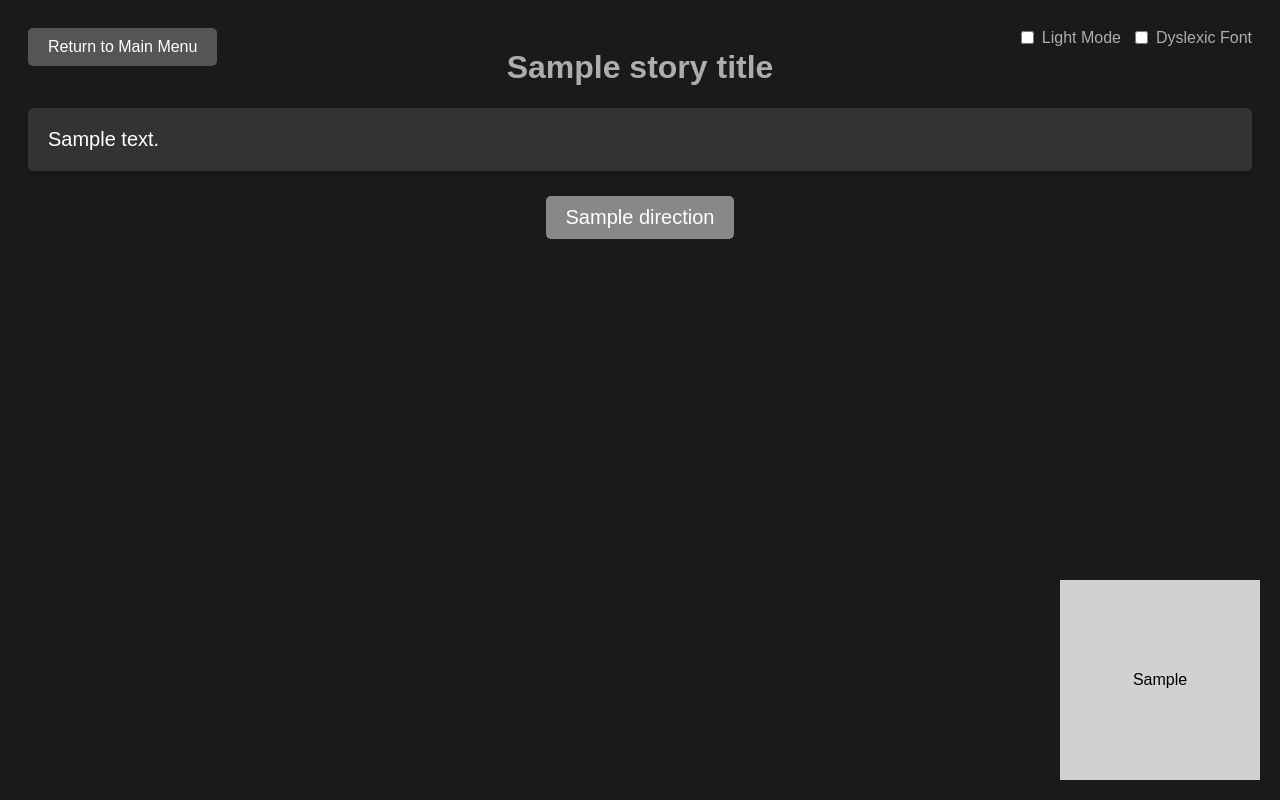
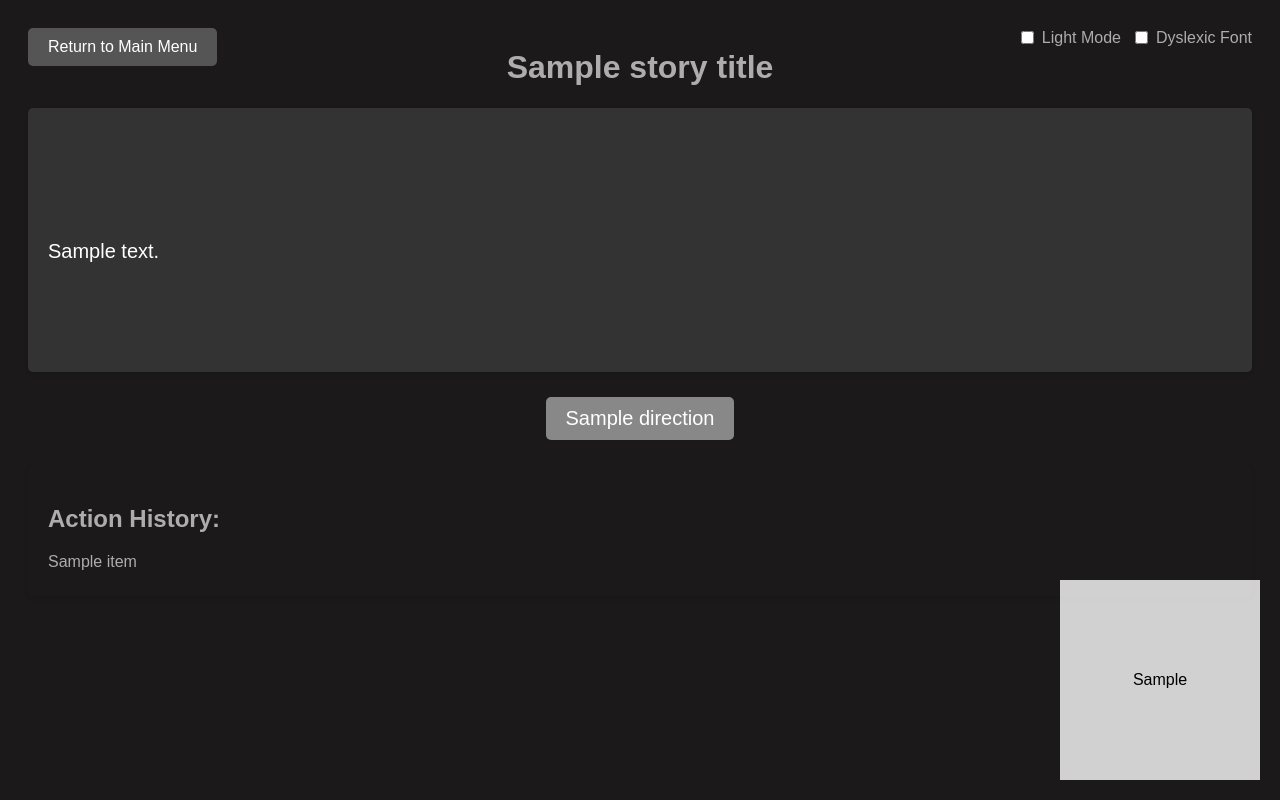
Before and after one commit to ViciousSquid/Adventure, a Flask app: template templates/adventure.html in a window 1280 px wide. Run offline with Flask 3, Linux system fonts and the light colour scheme; the template is opened without the code that fills it: most values are stand-ins (such as "Sample title", 1, 10 or a date in 2020); parts of the project's set-up code (start-up, migrations or seed data) failed here and were passed over.

Commit message:
Add files via upload

```diff
--- a/templates/adventure.html
+++ b/templates/adventure.html
@@ -9,10 +9,12 @@
             padding: 20px;
             background-color: #1b1919;
             position: relative;
+            transition: background-color 0.5s ease;
         }
 
         h1 {
             color: #adadad;
+            transition: color 0.5s ease;
         }
 
         .content {
@@ -24,6 +26,7 @@
             font-size: 20px;
             box-shadow: 0 2px 4px rgba(0, 0, 0, 0.1);
             color: #fff;
+            transition: background-color 0.5s ease, color 0.5s ease;
         }
 
         .buttons {
@@ -56,6 +59,7 @@
             padding: 20px;
             border-radius: 5px;
             box-shadow: 0 2px 4px rgba(0, 0, 0, 0.1);
+            transition: background-color 0.5s ease, color 0.5s ease;
         }
 
         .history-item {
@@ -93,6 +97,7 @@
         .mode-toggle-text {
             margin-left: 5px;
             color: #adadad;
+            transition: color 0.5s ease;
         }
 
         body.light-mode {
@@ -176,7 +181,12 @@
     </div>
 
     <h1>{{ story_title }}</h1>
-    <div class="content">{{ content }}</div>
+    <div class="content">
+        {% set paragraphs = content.split('\n\n') %}
+        {% for paragraph in paragraphs %}
+            <p>{{ paragraph }}</p>
+        {% endfor %}
+    </div>
 
     <div class="buttons">
         {% for direction, room_data in exits %}
@@ -213,6 +223,13 @@
         {% endif %}
     </div>
 
+    <div class="history">
+        <h2>Action History:</h2>
+        {% for item in action_history %}
+            <div class="history-item">{{ item.replace('_', ' ')|capitalize }}</div>
+        {% endfor %}
+    </div>
+
     <script>
         const form = document.getElementById('adventure-form');
         const buttons = document.querySelectorAll('.buttons button');
@@ -231,13 +248,48 @@
         const modeToggleCheckbox = document.getElementById('mode-toggle-checkbox');
         const dyslexicToggleCheckbox = document.getElementById('dyslexic-toggle-checkbox');
 
+        // Load the light mode setting from localStorage
+        const isLightModeEnabled = localStorage.getItem('isLightModeEnabled') === 'true';
+        modeToggleCheckbox.checked = isLightModeEnabled;
+        updateMode(isLightModeEnabled);
+
         modeToggleCheckbox.addEventListener('change', () => {
-            document.body.classList.toggle('light-mode');
-            modeToggleCheckbox.nextElementSibling.textContent = modeToggleCheckbox.checked ? 'Dark Mode' : 'Light Mode';
+            updateMode(modeToggleCheckbox.checked);
+
+            // Store the light mode setting in localStorage
+            localStorage.setItem('isLightModeEnabled', modeToggleCheckbox.checked);
         });
+
+        function updateMode(isLightMode) {
+            const body = document.body;
+            const modeToggleText = modeToggleCheckbox.nextElementSibling;
+            const elements = document.querySelectorAll('.content, h1, .history, .mode-toggle-text');
+
+            modeToggleText.textContent = isLightMode ? 'Dark Mode' : 'Light Mode';
+
+            if (isLightMode) {
+                body.classList.add('light-mode');
+                elements.forEach(element => {
+                    element.classList.add('light-mode');
+                });
+            } else {
+                body.classList.remove('light-mode');
+                elements.forEach(element => {
+                    element.classList.remove('light-mode');
+                });
+            }
+        }
+
+        // Load the dyslexic font setting from localStorage
+        const isDyslexicFontEnabled = localStorage.getItem('isDyslexicFontEnabled') === 'true';
+        dyslexicToggleCheckbox.checked = isDyslexicFontEnabled;
+        document.body.classList.toggle('dyslexic-font', isDyslexicFontEnabled);
 
         dyslexicToggleCheckbox.addEventListener('change', () => {
             document.body.classList.toggle('dyslexic-font');
+
+            // Store the dyslexic font setting in localStorage
+            localStorage.setItem('isDyslexicFontEnabled', dyslexicToggleCheckbox.checked);
         });
     </script>
 </body>
```
